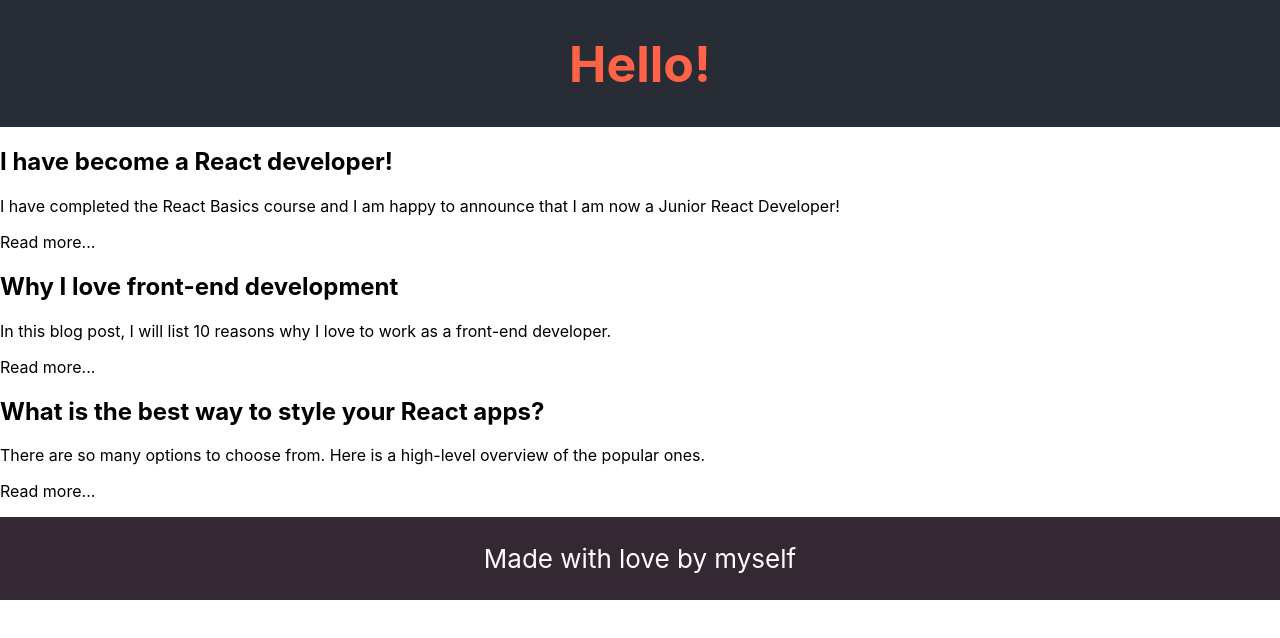
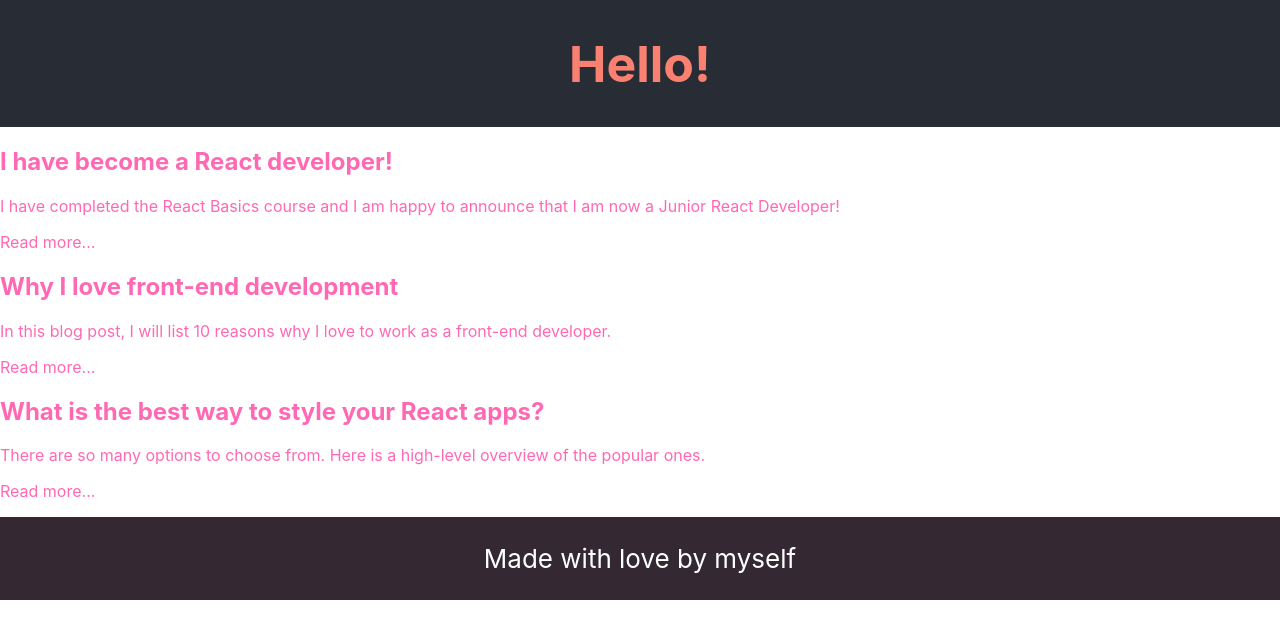
Before and after one commit to MariGsp/react-basics, a React (Create React App) app: page / in a window 1280 px wide. Shown: the top 638 px of the page. Built offline with nearby package versions, Linux system fonts and the light colour scheme.

Commit message:
Apply style changes

```diff
--- a/src/App.css
+++ b/src/App.css
@@ -9,14 +9,13 @@
   align-items: center;
   justify-content: center;
   font-size: calc(10px + 2vmin);
-  color: white;
+  color: salmon;
 }
 
-.blog-post-intro{
+.blog-post{
   padding: 20px;
   display: contents;
-  background-color: bisque;
-
+  color: hotpink;
 }
 
 .copyright {
--- a/src/components/Heading.jsx
+++ b/src/components/Heading.jsx
@@ -1,6 +1,6 @@
 const Heading = () => {
   const headingStyle = {
-    color: 'tomato',
+    color: 'salmon',
     fontSize: '50px',
   };
 
--- a/src/components/Intro1.jsx
+++ b/src/components/Intro1.jsx
@@ -2,7 +2,7 @@
 
 const Intro1 = () => {
   return (
-    <div className="blog-post-intro">
+    <div className="blog-post">
       <h2>I have become a React developer!</h2>
       <div>
         <p>I have completed the React Basics course and I am happy to announce that I am now a Junior React Developer!</p>
--- a/src/components/Intro2.jsx
+++ b/src/components/Intro2.jsx
@@ -1,6 +1,6 @@
 const Intro2 = () => {
   return (
-    <div className="blog-post-intro">
+    <div className="blog-post">
       <h2>Why I love front-end development</h2>
       <p>In this blog post, I will list 10 reasons why I love to work as a front-end developer.</p>
       <p className="link">Read more...</p>
--- a/src/components/Intro3.jsx
+++ b/src/components/Intro3.jsx
@@ -2,7 +2,7 @@
 
 const Intro3 = () => {
   return (
-    <div className="blog-post-intro">
+    <div className="blog-post">
       <h2>What is the best way to style your React apps?</h2>
       <div>
         <p>There are so many options to choose from. Here is a high-level overview of the popular ones.</p>
```
